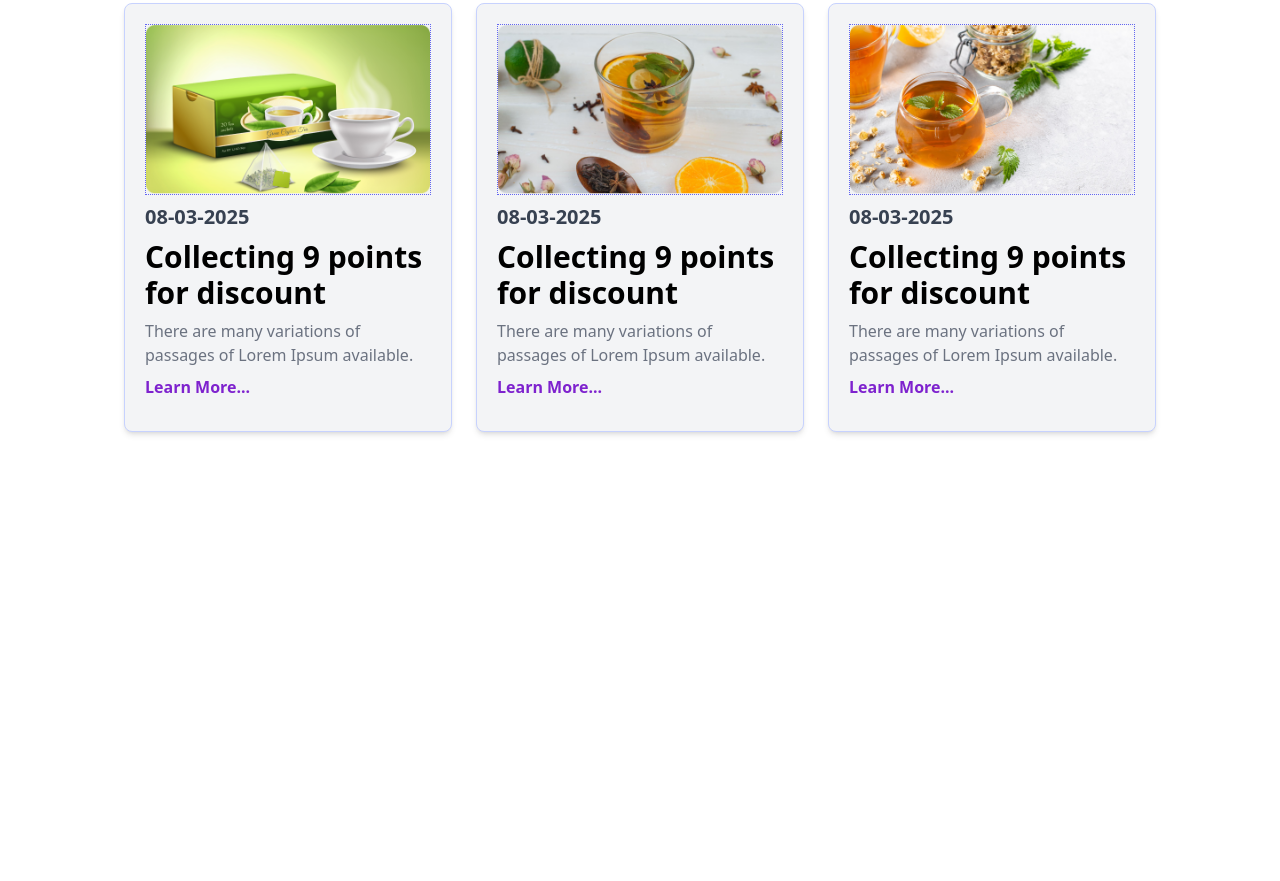
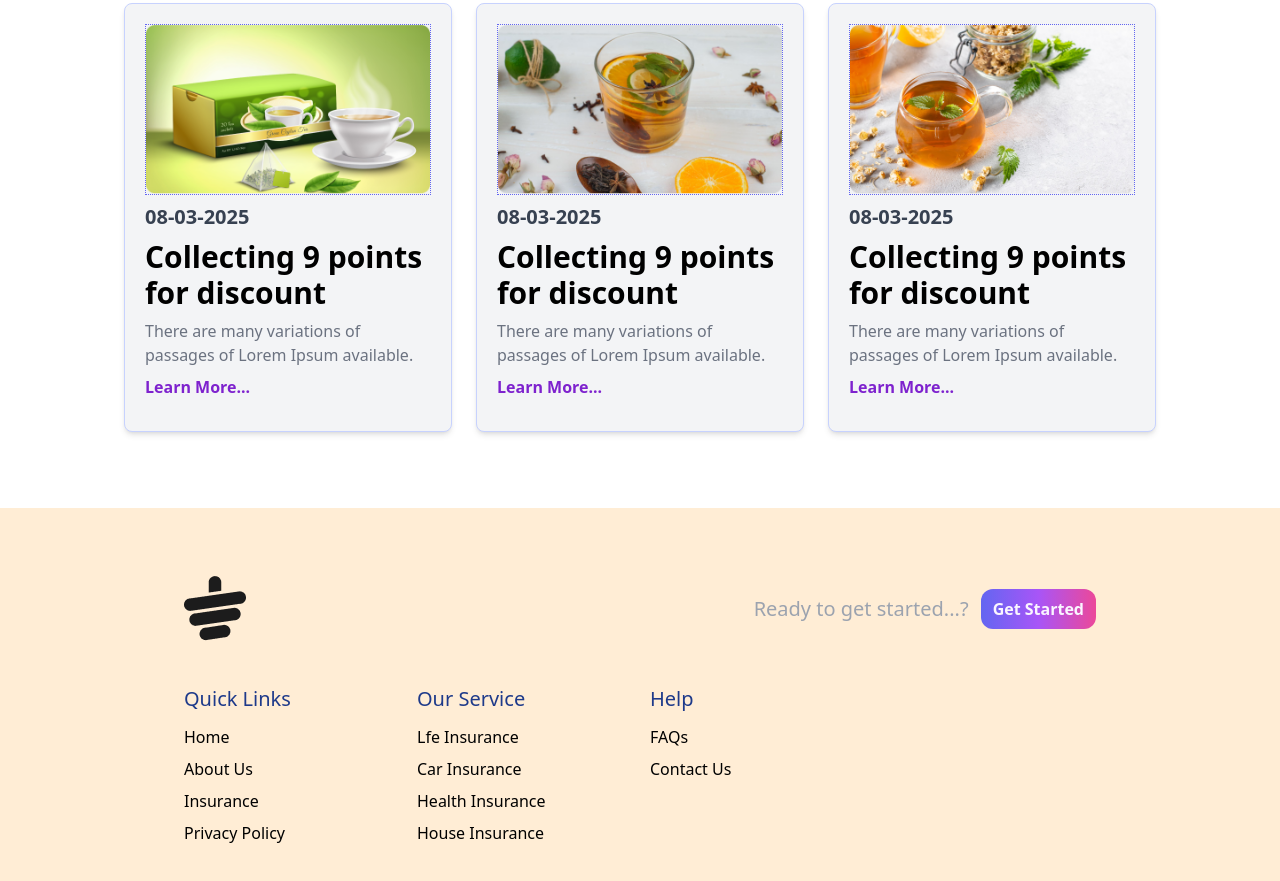
Before and after one commit to Kawser420/tailwind-project-04, a plain HTML site: page index.html in a window 1280 px wide. Shown: the part 2640-3521 px from the top of the page. Before the commit the page ends 3148 px from the top, so only its background shows below. Drawn offline with nearby package versions, Linux system fonts and the light colour scheme.

Commit message:
footer just ready

```diff
--- a/index.html
+++ b/index.html
@@ -344,6 +344,66 @@
       </section>
     </main>
     <!-- footer -->
-    <footer></footer>
+    <footer class="bg-orange-100 px-8 md:py-14">
+      <!-- footer width -->
+      <div class="w-9/12 mx-auto">
+        <!-- footer title -->
+        <div class="py-3 flex justify-between items-center">
+          <!-- Logo -->
+          <img class="mr-4" src="images/cup.png" alt="" />
+          <div class="flex items-center gap-3">
+            <p class="text-gray-600 sm:text-gray-400 sm:text-xs md:text-xl">
+              Ready to get started...?
+            </p>
+            <button
+              class="bg-purple-600 text-white font-semibold rounded-sm md:rounded-xl md:bg-lime-600 md:text-purple-50 lg:bg-gradient-to-r from-indigo-500 via-purple-500 to-pink-500 px-3 py-2"
+            >
+              Get Started
+            </button>
+          </div>
+        </div>
+        <!-- Links -->
+        <div class="grid grid-cols-1 md:grid-cols-2 lg:grid-cols-4 gap-5 py-3">
+          <!-- first column -->
+          <div class="mt-5">
+            <h3 class="text-xl text-blue-900 mb-3">Quick Links</h3>
+            <ul class="space-y-2">
+              <li><a href="#" class="hover:text-orange-700">Home</a></li>
+              <li><a href="#" class="hover:text-orange-700">About Us</a></li>
+              <li><a href="#" class="hover:text-orange-700">Insurance</a></li>
+              <li>
+                <a href="#" class="hover:text-orange-700">Privacy Policy</a>
+              </li>
+            </ul>
+          </div>
+          <!-- second column -->
+          <div class="mt-5">
+            <h3 class="text-xl text-blue-900 mb-3">Our Service</h3>
+            <ul class="space-y-2">
+              <li>
+                <a href="#" class="hover:text-orange-700">Lfe Insurance</a>
+              </li>
+              <li>
+                <a href="#" class="hover:text-orange-700">Car Insurance</a>
+              </li>
+              <li>
+                <a href="#" class="hover:text-orange-700">Health Insurance</a>
+              </li>
+              <li>
+                <a href="#" class="hover:text-orange-700">House Insurance</a>
+              </li>
+            </ul>
+          </div>
+          <!-- Third column -->
+          <div class="mt-5">
+            <h3 class="text-xl text-blue-900 mb-3">Help</h3>
+            <ul class="space-y-2">
+              <li><a href="#" class="hover:text-orange-700">FAQs</a></li>
+              <li><a href="#" class="hover:text-orange-700">Contact Us</a></li>
+            </ul>
+          </div>
+        </div>
+      </div>
+    </footer>
   </body>
 </html>
```
